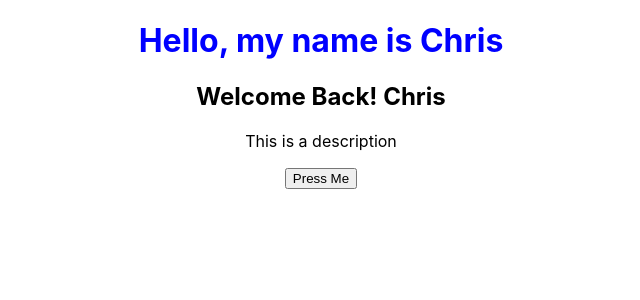
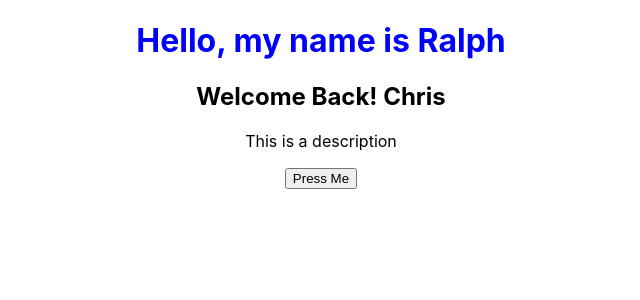
Before and after one commit to clewisdavis/react-playground, a React (Create React App) app in the folder my-app/: page / in a window 1280 px wide. Shown: the top 300 px of the page, without its empty margins (319-959 px from the left). Built offline with nearby package versions, Linux system fonts and the light colour scheme.

Commit message:
thinking in react

```diff
--- a/my-app/src/App.js
+++ b/my-app/src/App.js
@@ -34,7 +34,7 @@ function Greeting(props) {
 function App() {
   return (
     <div className="App">
-      <Welcome name="Chris" />
+      <Welcome name="Ralph" />
       <Greeting isLoggedIn={true} userName="Chris"/>
       <p>This is a description</p>
       <button onClick={buttonPress}>
```
Also changed, not shown: 1 other file (tests, documents, lock files or other folders).
